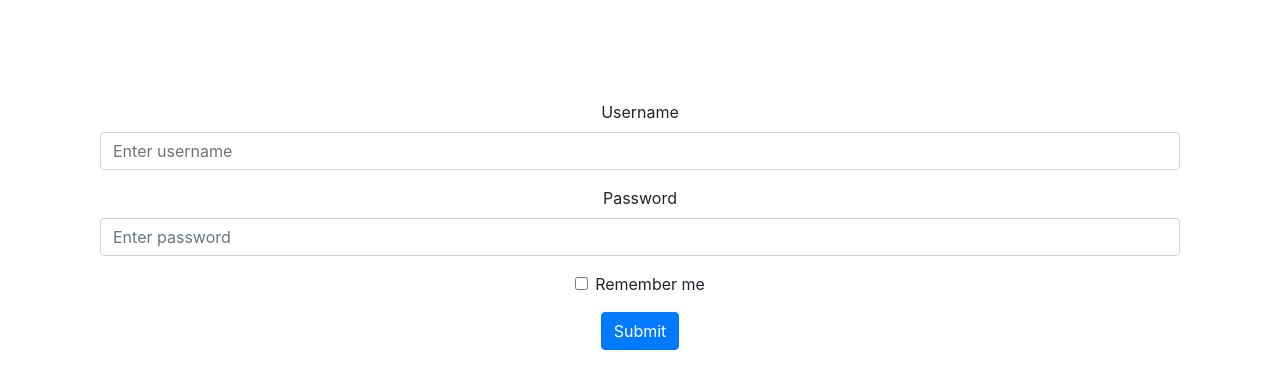
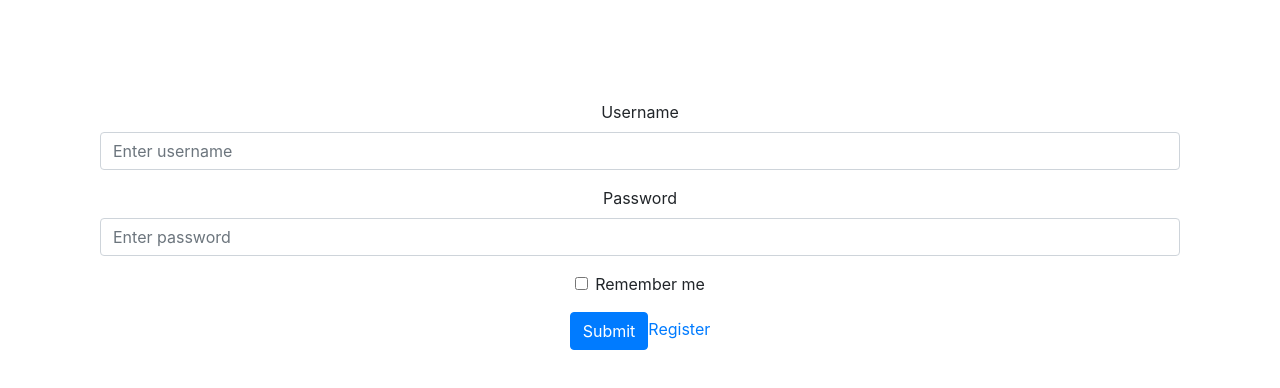
Before and after one commit to MarkoCekaj/reactdomaci3, a React (Create React App) app: page / in a window 1280 px wide. Shown: the top 388 px of the page. Built offline with nearby package versions, Linux system fonts and the light colour scheme.

Commit message:
registration link

```diff
--- a/src/pages/login/Login.jsx
+++ b/src/pages/login/Login.jsx
@@ -3,6 +3,9 @@ import Form from "react-bootstrap/Form";
 import Button from "react-bootstrap/Button";
 import { useHistory } from "react-router-dom";
 import { login } from "../../services/account";
+import { Route, Link } from 'react-router-dom'
+import Register from "../register/Register";
+
 
 const Login = () => {
   const history = useHistory();
@@ -86,6 +89,7 @@ const Login = () => {
       <Button onClick={(e) => onSubmit(e)} variant="primary" type="submit">
         Submit
       </Button>
+      <Link to="/register">Register</Link>
     </Form>
   );
 };
```
